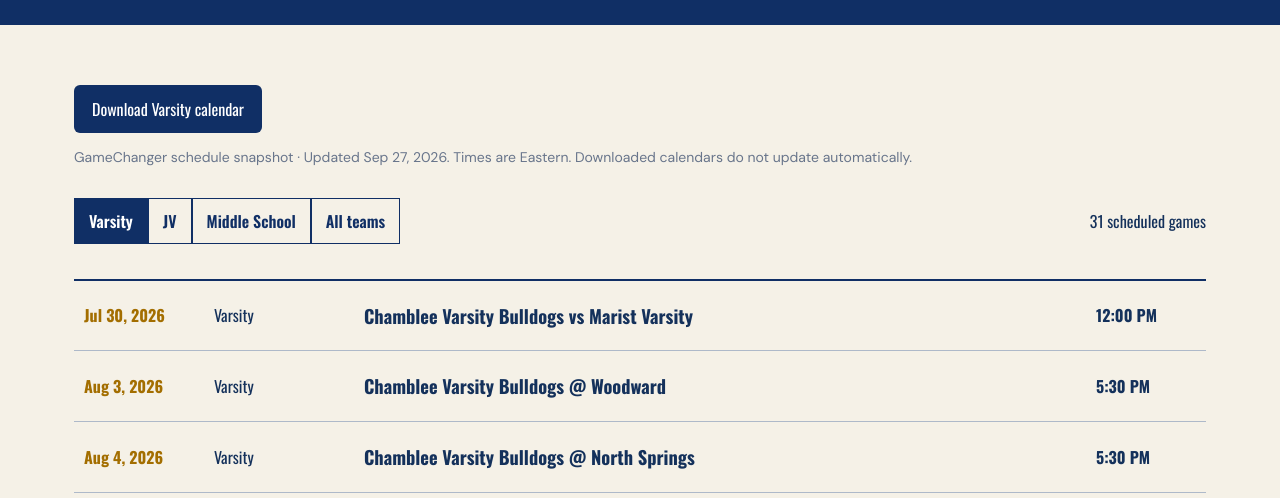
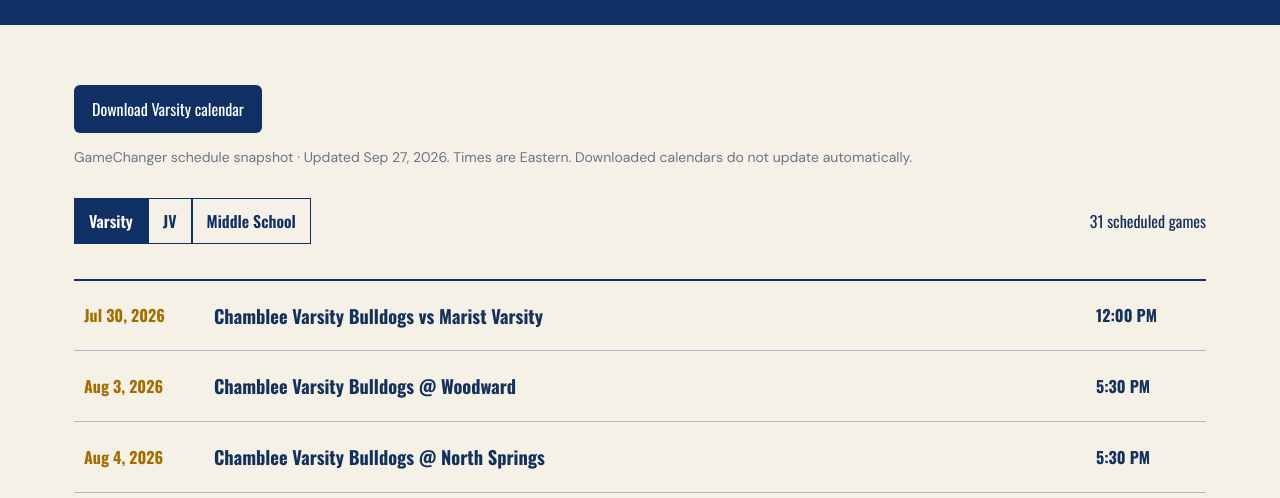
Before and after one commit to tedweb/chamblee-softball, an Astro site: page /schedule in a window 1280 px wide. Shown: the part 302-800 px from the top of the page. Built offline with nearby package versions, Linux system fonts and the light colour scheme; Astro itself is replaced by a stand-in of ours; a web font is replaced by a local one.

Commit message:
Remove all-team filter and redundant schedule team labels

```diff
--- a/src/pages/schedule.astro
+++ b/src/pages/schedule.astro
@@ -6,7 +6,7 @@
 import schedule from '../data/schedule.json';
 const date = (value: string) => new Date(value).toLocaleDateString('en-US', { timeZone: 'America/New_York', month: 'short', day: 'numeric', year: 'numeric' });
 const time = (value: string) => new Date(value).toLocaleTimeString('en-US', { timeZone: 'America/New_York', hour: 'numeric', minute: '2-digit' });
-const teams = [['varsity', 'Varsity'], ['junior-varsity', 'JV'], ['middle-school', 'Middle School'], ['all', 'All teams']];
+const teams = [['varsity', 'Varsity'], ['junior-varsity', 'JV'], ['middle-school', 'Middle School']];
 ---
 <Base title="Schedule — Chamblee Softball" bodyClass="production-site"><SiteHeader /><main>
   <section class="schedule-heading"><p>2026 SEASON</p><h1>Schedule</h1></section>
@@ -15,7 +15,7 @@
     <p class="data-note">GameChanger schedule snapshot · Updated {date(schedule.updated)}. Times are Eastern. Downloaded calendars do not update automatically.</p>
     <div class="schedule-tools"><div role="group" aria-label="Filter schedule by team">{teams.map(([value, label]) => <button type="button" data-team-filter={value} class:list={{active: value === 'varsity'}} aria-pressed={value === 'varsity'}>{label}</button>)}</div><span id="schedule-count" aria-live="polite">{schedule.games.filter(game => game.team === 'varsity').length} scheduled games</span></div>
     <div class="schedule-list">{schedule.games.map(game => <article class="calendar-game" data-team={game.team} hidden={game.team !== 'varsity'}>
-      <time datetime={game.start}>{date(game.start)}</time><span class="calendar-team">{game.name}</span>
+      <time datetime={game.start}>{date(game.start)}</time>
       <div><h2>{game.title}</h2>{game.location && <p class="game-location">{game.location}</p>}</div>
       <strong>{game.status === 'CANCELLED' ? 'Cancelled' : time(game.start)}</strong>
     </article>)}</div>
@@ -30,7 +30,7 @@
     buttons.forEach(button => { const selected = button.dataset.teamFilter === team; button.classList.toggle('active', selected); button.setAttribute('aria-pressed', String(selected)); });
     document.querySelectorAll<HTMLElement>('[data-calendar-team]').forEach(link => { link.hidden = link.dataset.calendarTeam !== team; });
     let count = 0;
-    games.forEach(game => { game.hidden = team !== 'all' && game.dataset.team !== team; if (!game.hidden) count++; });
+    games.forEach(game => { game.hidden = game.dataset.team !== team; if (!game.hidden) count++; });
     const countLabel = document.getElementById('schedule-count');
     if (countLabel) countLabel.textContent = `${count} scheduled games`;
   }
@@ -41,4 +41,4 @@
   selectTeam(new URLSearchParams(window.location.search).get('team') ?? 'varsity');
 </script>
 
-<style>.schedule-heading{padding:50px max(24px,calc((100% - 1132px)/2));background:var(--navy);color:#fff}.schedule-heading p{font-size:.875rem;letter-spacing:.15em}.schedule-heading h1{margin:12px 0 0;font:400 clamp(3rem,7vw,6rem)/1 "Archivo Black",Impact,sans-serif;text-transform:uppercase}.calendar-downloads a[hidden]{display:none}</style>
+<style>.schedule-heading{padding:50px max(24px,calc((100% - 1132px)/2));background:var(--navy);color:#fff}.schedule-heading p{font-size:.875rem;letter-spacing:.15em}.schedule-heading h1{margin:12px 0 0;font:400 clamp(3rem,7vw,6rem)/1 "Archivo Black",Impact,sans-serif;text-transform:uppercase}.calendar-downloads a[hidden]{display:none}.schedule-list .calendar-game{grid-template-columns:110px minmax(0,1fr) 100px}@media(max-width:640px){.schedule-list .calendar-game{grid-template-columns:1fr auto}}</style>
```
